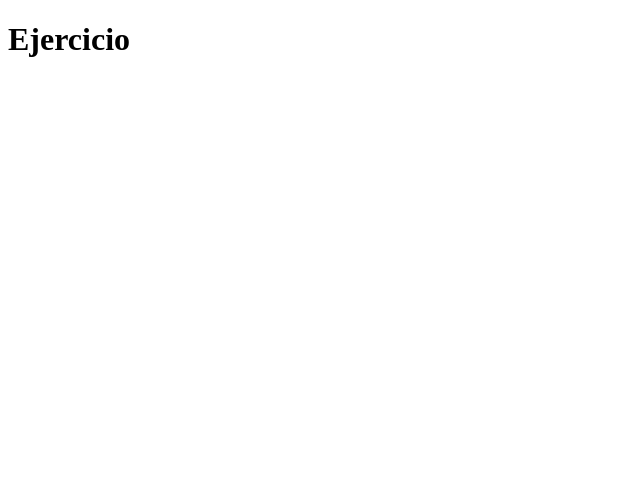
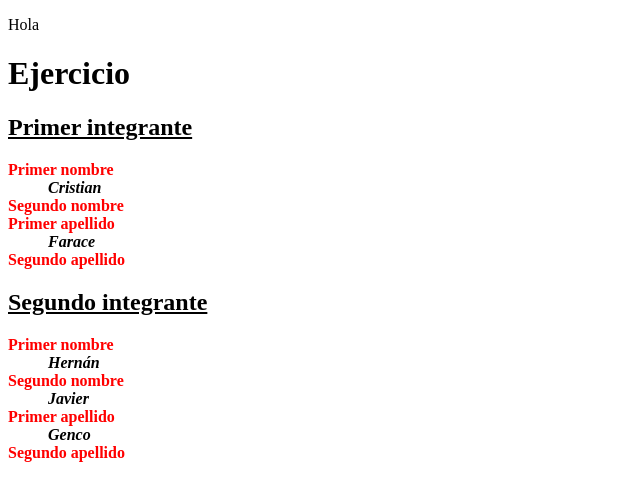
Before and after one commit to HenryMDQ/Tarea06, a plain HTML site: page index.html in a window 1280 px wide. Shown: the whole page, without its empty margins (0-640 px from the left). Drawn offline with Linux system fonts and the light colour scheme.

Commit message:
tarea 6 apartado 2 y 3

```diff
--- /dev/null
+++ b/css/estilos.css
@@ -0,0 +1,18 @@
+
+h2{
+    text-decoration: underline;
+}
+dt{
+    text-decoration: none;
+    font-size: medium;
+    font-weight: bold;
+    color: red;
+}
+dd{
+    text-decoration: none;
+    font: size 30px;
+    color: black;
+    font-style: oblique;
+    font-size: medium;
+    font-weight: bold;
+}
--- a/index.html
+++ b/index.html
@@ -7,9 +7,42 @@
     <meta http-equiv="X-UA-Compatible" content="IE=edge">
     <meta name="viewport" content="width=device-width, initial-scale=1.0">
     <title>Ejercicio</title>
+
+    <link rel="stylesheet" href="./css/estilos.css">
+
 </head>
 <body>
+
+    <p>Hola</p>
+
    <h1>Ejercicio</h1>
+   <h2>Primer integrante</h2>
+   <dl>
+       <dt>Primer nombre</dt>
+       <dd>Cristian</dd>
+       <dt>Segundo nombre</dt>
+       <dd></dd>
+       <dt>Primer apellido</dt>
+       <dd>Farace</dd>
+       <dt>Segundo apellido</dt>
+       <dd></dd>
+   </dl>
+   <h2>Segundo integrante</h2>
+   <dl>
+       <dt>Primer nombre</dt>
+       <dd>Hernán</dd>
+       <dt>Segundo nombre</dt>
+       <dd>Javier</dd>
+       <dt>Primer apellido</dt>
+       <dd>Genco</dd>
+       <dt>Segundo apellido</dt>
+       <dd></dd>
+   </dl>
+
+
+
+
+
    <script src="./js/main.js"></script>
 </body>
 </html>
--- a/js/main.js
+++ b/js/main.js
@@ -1,2 +1,34 @@
+console.log("========= Punto 1 tarea 6 ===========");
 console.log("====Lectura de Title del documento index.html====");
 console.log(document.title);
+
+console.log("========= Punto 3 tarea 6 ===========");
+
+let integrante = document.querySelectorAll("dl");
+
+var personas= new Array(2);
+for (var i = 0; i < 2; i++) {
+    personas[i] = new Array(4);
+}
+
+for (i = 0; i < integrante.length; ++i) {
+    let descripcion = integrante[i].querySelectorAll("dt");
+    let items = integrante[i].querySelectorAll("dd");
+    for (j = 0; j < items.length; j++) {
+        personas[i][j] = items[j].innerHTML.toString().trimStart().trimEnd();
+    }
+}
+let resultado='-----\n';
+
+for (let i = 0; i < 2; i++) {
+    resultado = resultado + `Integrante ${i+1}: "`
+    for (let j = 0; j < 4; j++) {
+        if (personas[i][j] != ""){
+          resultado = resultado + personas[i][j]+" ";
+        }
+    }
+    resultado = resultado.trimEnd()+'"\n'
+}
+console.log(resultado);
+
+console.log("========= Punto 4 tarea 6 ===========");
```
